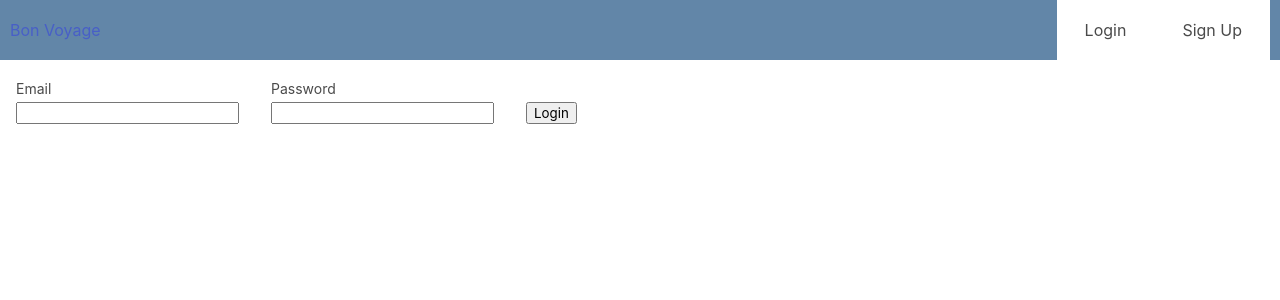
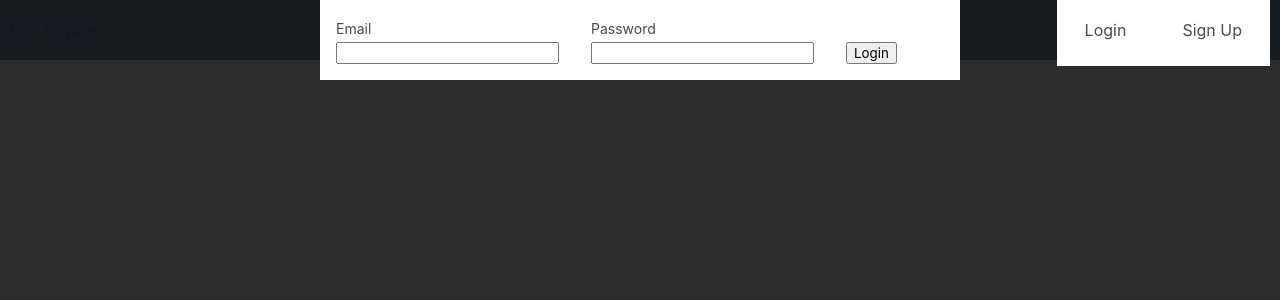
Before and after one commit to Capstone-Bi-Coastal-Visualizers/data-visualization, a React app: page /login in a window 1280 px wide. Shown: the top 300 px of the page. Built offline with nearby package versions, Linux system fonts and the light colour scheme.

Commit message:
Feat:Modals appear but current page doesn't persist

```diff
--- a/client/components/AuthForm.js
+++ b/client/components/AuthForm.js
@@ -1,16 +1,27 @@
-import React from "react";
+import React, { useState } from "react";
 import { connect } from "react-redux";
 import { authenticate, authenticateSignup } from "../store";
+import { useHistory } from "react-router-dom";
 
 /**
  * COMPONENT
  */
 const AuthForm = (props) => {
   const { name, displayName, handleSubmit, error } = props;
-
+  // const [showModal, setShowModal] = useState("is-active");
+  // const history = useHistory();
+  // const handleClose = () => {
+  //   setShowModal("");
+  //   history.push("/");
+  // };
   return (
-    <div>
-      <form onSubmit={handleSubmit} name={name}>
+    <div className="i">
+      <div className="modal-background">
+        <form
+          className="modal-content has-background-white"
+          onSubmit={handleSubmit}
+          name={name}
+        >
           <div>
             <label htmlFor="email">
               <small>Email</small>
@@ -44,6 +55,12 @@ const AuthForm = (props) => {
           </div>
           {error && error.response && <div> {error.response.data} </div>}
         </form>
+      </div>
+      <button
+        className="modal-close is-large"
+        aria-label="close"
+        // onClick={handleClose}
+      ></button>
     </div>
   );
 };
@@ -80,11 +97,12 @@ const mapDispatch = (dispatch) => {
       const password = evt.target.password.value;
       if (formName === "login") {
         dispatch(authenticate(email, password, formName));
-      }
-      else {
+      } else {
         const firstName = evt.target.firstName.value;
         const lastName = evt.target.lastName.value;
-      dispatch(authenticateSignup(email, password, firstName, lastName, formName));
+        dispatch(
+          authenticateSignup(email, password, firstName, lastName, formName)
+        );
       }
     },
   };
--- a/client/store/auth.js
+++ b/client/store/auth.js
@@ -1,70 +1,76 @@
-import axios from 'axios'
-import history from '../history'
+import axios from "axios";
+import history from "../history";
 
-const TOKEN = 'token'
+const TOKEN = "token";
 
 /**
  * ACTION TYPES
  */
-const SET_AUTH = 'SET_AUTH'
+const SET_AUTH = "SET_AUTH";
 
 /**
  * ACTION CREATORS
  */
-const setAuth = auth => ({type: SET_AUTH, auth})
+const setAuth = (auth) => ({ type: SET_AUTH, auth });
 
 /**
  * THUNK CREATORS
  */
-export const me = () => async dispatch => {
-  const token = window.localStorage.getItem(TOKEN)
+export const me = () => async (dispatch) => {
+  const token = window.localStorage.getItem(TOKEN);
   if (token) {
-    const res = await axios.get('/auth/me', {
+    const res = await axios.get("/auth/me", {
       headers: {
-        authorization: token
-      }
-    })
-    return dispatch(setAuth(res.data))
+        authorization: token,
+      },
+    });
+    return dispatch(setAuth(res.data));
   }
-}
+};
 
-export const authenticate = (email, password, method) => async dispatch => {
+export const authenticate = (email, password, method) => async (dispatch) => {
   try {
-    const res = await axios.post(`/auth/${method}`, {email, password})
-    window.localStorage.setItem(TOKEN, res.data.token)
-    dispatch(me())
+    const res = await axios.post(`/auth/${method}`, { email, password });
+    window.localStorage.setItem(TOKEN, res.data.token);
+    dispatch(me());
   } catch (authError) {
-    return dispatch(setAuth({error: authError}))
+    return dispatch(setAuth({ error: authError }));
   }
-}
+};
 
-export const authenticateSignup = (email, password, firstName, lastName, method) => async dispatch => {
-  try {
-    const res = await axios.post(`/auth/${method}`, {email, password, firstName, lastName})
-    window.localStorage.setItem(TOKEN, res.data.token)
-    dispatch(me())
-  } catch (authError) {
-    return dispatch(setAuth({error: authError}))
-  }
-}
+export const authenticateSignup =
+  (email, password, firstName, lastName, method) => async (dispatch) => {
+    try {
+      const res = await axios.post(`/auth/${method}`, {
+        email,
+        password,
+        firstName,
+        lastName,
+      });
+      window.localStorage.setItem(TOKEN, res.data.token);
+      dispatch(me());
+    } catch (authError) {
+      return dispatch(setAuth({ error: authError }));
+    }
+  };
 
 export const logout = () => {
-  window.localStorage.removeItem(TOKEN)
-  history.push('/login')
+  window.localStorage.removeItem(TOKEN);
+  history.push("/");
   return {
     type: SET_AUTH,
-    auth: {}
-  }
-}
+    auth: {},
+  };
+};
 
 /**
  * REDUCER
  */
-export default function(state = {}, action) {
+export default function (state = {}, action) {
   switch (action.type) {
     case SET_AUTH:
-      return action.auth
+      return action.auth;
     default:
-      return state
+      return state;
   }
 }
```
Also changed, not shown: client/components/NavBar.js (+2 -5 lines). Lines whose indentation alone changed are shown as unchanged.
